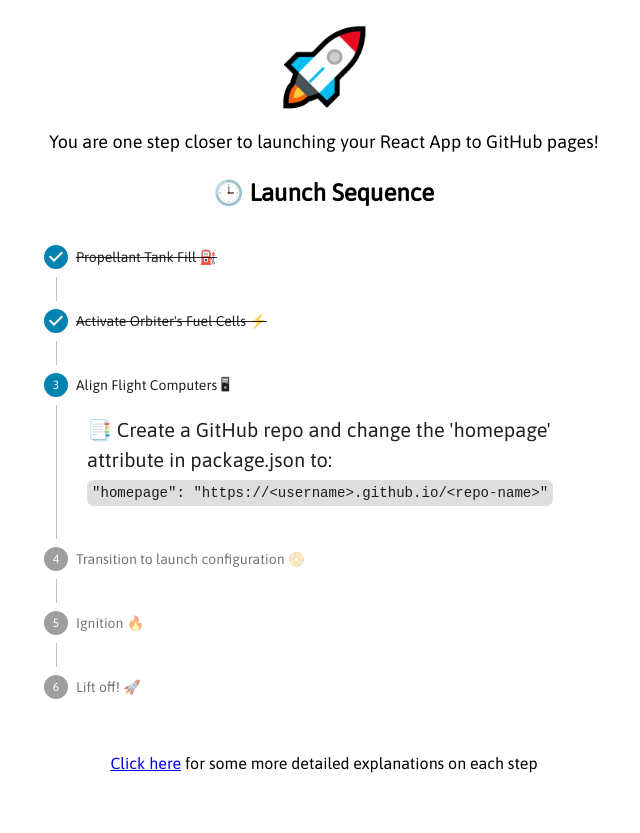
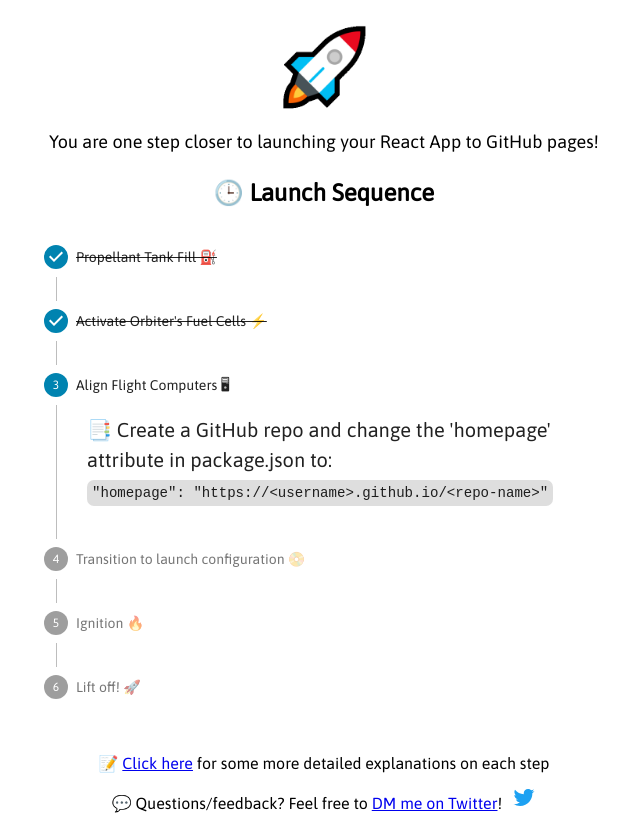
Before and after one commit to easonchai/launchpad, a React (Create React App) app: page / in a window 1280 px wide. Shown: the whole page, without its empty margins (316-956 px from the left). Before the commit the page ends 800 px from the top, so only its background shows below. Built offline with nearby package versions, Linux system fonts and the light colour scheme.

Commit message:
Added Styling & Info

```diff
--- a/src/components/List.tsx
+++ b/src/components/List.tsx
@@ -2,6 +2,7 @@
 import './List.css';
 import { homepage, deployed } from '../../package.json';
 import { Stepper, Step, StepLabel, StepContent, Button, Paper, Typography, Grid, Box, styled } from '@material-ui/core';
+import TwitterIcon from '@material-ui/icons/Twitter';
 
 const Content = styled(Typography)({
     whiteSpace: 'pre-line',
@@ -35,7 +36,6 @@
 
 
 export default function List() {
-
     const [activeStep, setActiveStep] = React.useState(1);
     const steps = getSteps();
 
@@ -109,7 +109,14 @@
 
                 <Typography align="center" style={{ margin: 10, marginTop: 20 }}>
                     <Box fontSize={16}>
-                        {<a href="https://github.com/easonchai/launchpad" target="_blank">Click here</a>} for some more detailed explanations on each step
+                        📝 {<a href="https://github.com/easonchai/launchpad" target="_blank">Click here</a>} for some more detailed explanations on each step
+                    </Box>
+                    <Box fontSize={16} style={{margin: 10}}>
+                        💬 Questions/feedback? Feel free to {
+                            <a href="https://twitter.com/messages/compose?recipient_id=933716466"
+                               data-screen-name="@easonchaiii"
+                               target="_blank">DM me on Twitter</a>}!
+                        <TwitterIcon style={{marginLeft: 10, color: '#1DA1F2'}}/>
                     </Box>
                 </Typography>
             </Grid>
```
